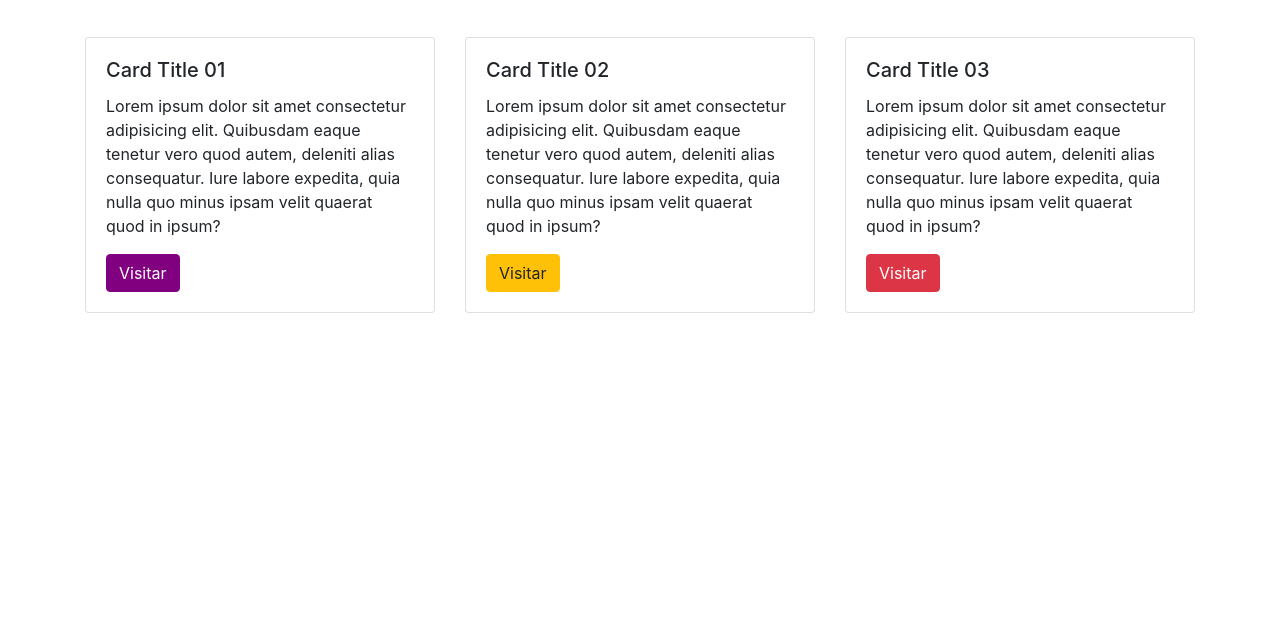
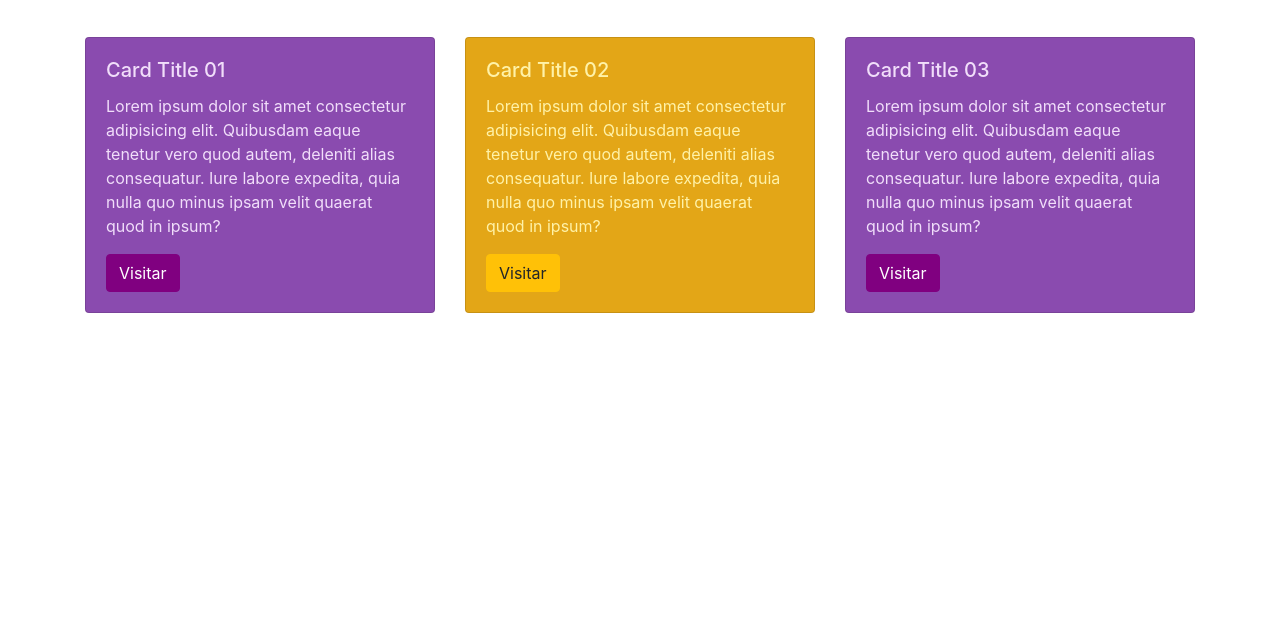
Before and after one commit to thiagofranchin/gatsby-tutorial, a Gatsby site: page /about in a window 1280 px wide. Shown: the part 163-800 px from the top of the page. Built offline with nearby package versions, Linux system fonts and the light colour scheme; Gatsby itself is replaced by a stand-in of ours.

Commit message:
Styled Components

```diff
--- a/gatsby-config.js
+++ b/gatsby-config.js
@@ -7,6 +7,7 @@ module.exports = {
   plugins: [
     `gatsby-plugin-react-helmet`,
     `gatsby-plugin-sass`,
+    `gatsby-plugin-styled-components`,
     {
       resolve: `gatsby-source-filesystem`,
       options: {
--- a/package.json
+++ b/package.json
@@ -5,6 +5,7 @@
   "version": "0.1.0",
   "author": "Kyle Mathews <mathews.kyle@gmail.com>",
   "dependencies": {
+    "babel-plugin-styled-components": "^1.10.6",
     "bootstrap": "^4.4.1",
     "gatsby": "^2.18.12",
     "gatsby-image": "^2.2.34",
@@ -13,6 +14,7 @@
     "gatsby-plugin-react-helmet": "^3.1.16",
     "gatsby-plugin-sass": "^2.1.26",
     "gatsby-plugin-sharp": "^2.3.5",
+    "gatsby-plugin-styled-components": "^3.1.17",
     "gatsby-source-filesystem": "^2.1.40",
     "gatsby-transformer-sharp": "^2.3.7",
     "jquery": "^3.4.1",
@@ -22,7 +24,8 @@
     "react": "^16.12.0",
     "react-bootstrap": "^1.0.0-beta.16",
     "react-dom": "^16.12.0",
-    "react-helmet": "^5.2.1"
+    "react-helmet": "^5.2.1",
+    "styled-components": "^5.0.0"
   },
   "devDependencies": {
     "prettier": "^1.19.1"
--- a/src/components/CardV2/index.jsx
+++ b/src/components/CardV2/index.jsx
@@ -1,14 +1,19 @@
 import React from 'react'
+import * as Styled from './styled'
 
 const CardV2 = (props) => {
   return(
-    <div className="card">
+    <Styled.CardV2Wrapper
+      className="card"
+      background={props.backgroundCard}
+      primary={props.styleDefault}
+    >
       <div className="card-body">
         <h5 className="card-title">{props.titleCard}</h5>
         <p className="card-text">{props.textCard}</p>
         <a href="./" className={`btn btn-${props.colorButton}`}>Visitar</a>
       </div>
-    </div>
+    </Styled.CardV2Wrapper>
   )
 }
 
--- /dev/null
+++ b/src/components/CardV2/styled.js
@@ -0,0 +1,27 @@
+import styled, { css } from 'styled-components'
+
+export const CardV2Wrapper = styled.div`
+  background: ${ props => props.background ? props.background : '#e3a617' };
+  h5 {
+    color: #fff2a8;
+  }
+
+  p {
+    color: #fff2a8;
+  }
+
+  ${props =>
+    props.primary &&
+    css`
+      background: #8a4baf;
+
+      h5 {
+        color: #f1defa;
+      }
+
+      p {
+        color: #f1defa;
+      }
+    `
+  };
+`
--- a/src/components/Layout/index.jsx
+++ b/src/components/Layout/index.jsx
@@ -1,12 +1,14 @@
 import React from "react"
 import PropTypes from "prop-types"
 import Menu from "../Menu"
+import GlobalStyles from '../../styles/globalStyled'
 
 import "./layout.scss"
 
 const Layout = ({ children }) => {
   return (
     <>
+      <GlobalStyles />
       <Menu />
       <main>{children}</main>
     </>
--- a/src/pages/about.jsx
+++ b/src/pages/about.jsx
@@ -23,6 +23,8 @@ const About = () => {
               titleCard="Card Title 01"
               textCard="Lorem ipsum dolor sit amet consectetur adipisicing elit. Quibusdam eaque tenetur vero quod autem, deleniti alias consequatur. Iure labore expedita, quia nulla quo minus ipsam velit quaerat quod in ipsum?"
               colorButton="gatsby"
+              backgroundCard="#e3a617"
+              styleDefault={true}
             />
           </div>
           <div className="col-4">
@@ -30,13 +32,17 @@ const About = () => {
               titleCard="Card Title 02"
               textCard="Lorem ipsum dolor sit amet consectetur adipisicing elit. Quibusdam eaque tenetur vero quod autem, deleniti alias consequatur. Iure labore expedita, quia nulla quo minus ipsam velit quaerat quod in ipsum?"
               colorButton="warning"
+              backgroundCard=""
+              styleDefault={false}
             />
           </div>
           <div className="col-4">
             <CardV2
               titleCard="Card Title 03"
               textCard="Lorem ipsum dolor sit amet consectetur adipisicing elit. Quibusdam eaque tenetur vero quod autem, deleniti alias consequatur. Iure labore expedita, quia nulla quo minus ipsam velit quaerat quod in ipsum?"
-              colorButton="danger"
+              colorButton="gatsby"
+              backgroundCard="#e3a617"
+              styleDefault={true}
             />
           </div>
         </div>
--- /dev/null
+++ b/src/styles/globalStyled.js
@@ -0,0 +1,9 @@
+import { createGlobalStyle } from 'styled-components'
+
+const GlobalStyle = createGlobalStyle`
+  h1 {
+    color: #663399;
+  }
+`
+
+export default GlobalStyle
```
Also changed, not shown: gatsby-browser.js (line endings or trailing spaces), 1 other file.
